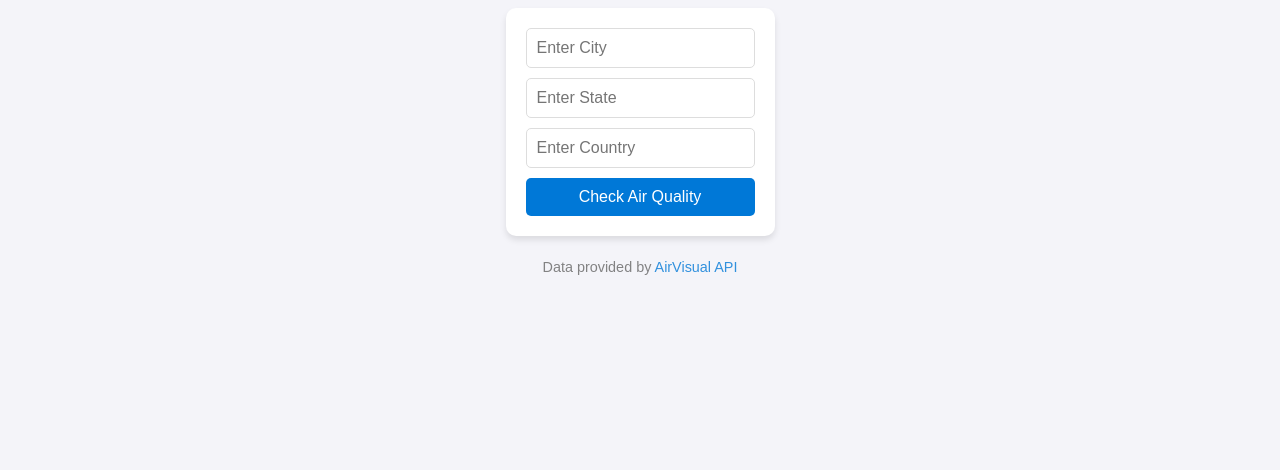
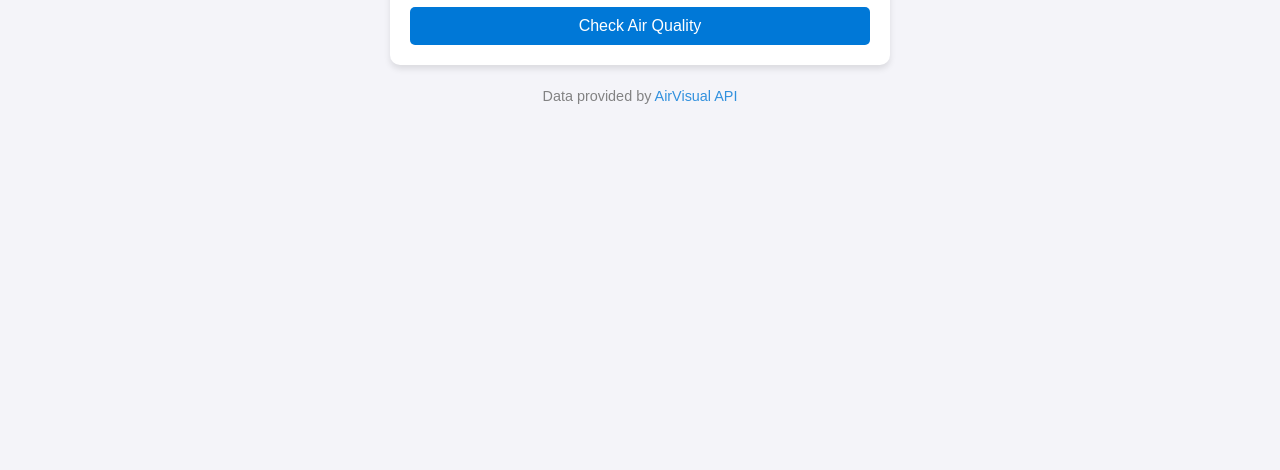
Before and after one commit to mollymhom/air-quality-tracker, a plain HTML site: page index.html in a window 1280 px wide. Shown: the part 330-800 px from the top of the page. Drawn offline with Linux system fonts and the light colour scheme.

Commit message:
Move to above

```diff
--- a/style.css
+++ b/style.css
@@ -12,11 +12,6 @@
     background-color: #f4f4f9; /* Light gray background */
     line-height: 1.6;
     padding: 20px;
-    display: flex;
-    flex-direction: column;
-    align-items: center;
-    justify-content: center;
-    min-height: 100vh;
   }
 
   /* Header */
@@ -28,6 +23,7 @@
     width: 100%;
     border-radius: 10px;
     box-shadow: 0 4px 6px rgba(0, 0, 0, 0.1);
+    margin-bottom: 20px; /* Add some space below the header */
   }
 
   header h1 {
@@ -48,9 +44,10 @@
     box-shadow: 0 4px 6px rgba(0, 0, 0, 0.1);
     width: 100%;
     max-width: 500px;
-    margin-top: 20px;
+    margin: 20px auto; /* Center form horizontally */
   }
 
+  /* Input Fields */
   form input {
     display: block;
     width: 100%;
@@ -67,6 +64,7 @@
     box-shadow: 0 0 5px rgba(0, 120, 215, 0.5);
   }
 
+  /* Button */
   form button {
     display: block;
     width: 100%;
@@ -94,6 +92,7 @@
     width: 100%;
     max-width: 500px;
     display: none; /* Hidden by default */
+    margin: 20px auto; /* Center result horizontally */
   }
 
   #result h2 {
```
